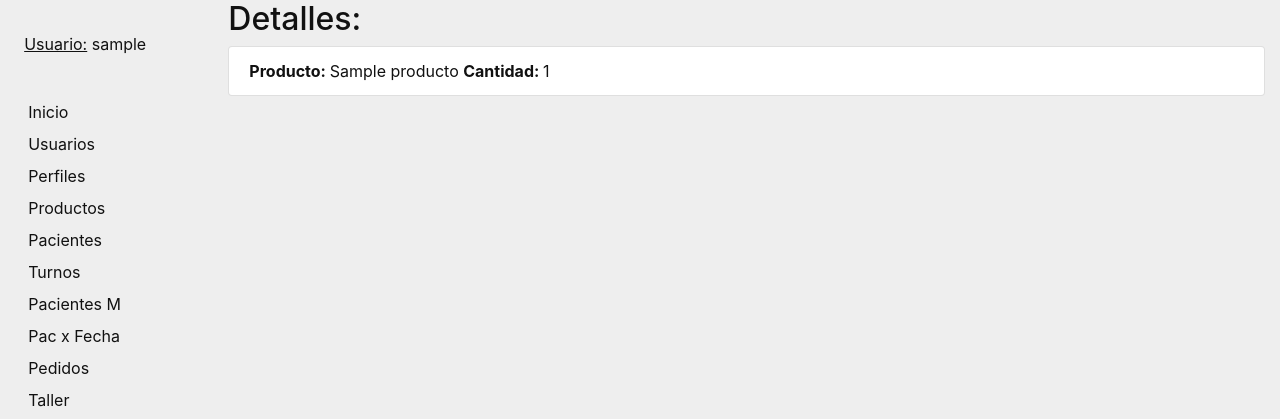
After one commit to Leo-Romero/OptoTec, a Django app: page /verPedT/1/ in a window 1280 px wide. The commit adds this page. Shown: the top 419 px of the page. Run offline with Django 3.2, Linux system fonts and the light colour scheme; a user stored in the database is signed in; tables that the repository leaves empty hold one stand-in row (values such as "Sample post").

Commit message:
fase terminal

```diff
--- a/appweb/urls.py
+++ b/appweb/urls.py
@@ -1,6 +1,6 @@
 from django.urls import path
 from .views import home, signup, addPerfil, listPerfil, editPerfil, addPaciente, listPaciente, editPaciente, listPacienteMed, addHistoria, listHistoria, addTurno, editTurno, listTurno, delTurno, listPacxFecha, addPedido, listPedido, editPedido, listPedidoT, editPedidoT, addProducto, listProducto, editProducto, listPacienteGer, listPedidoGer, listProdGer, listVentGer
-from .views import listRenPedido, addRenPedido, delPedido, vistalistRenPedido
+from .views import listRenPedido, addRenPedido, delPedido, vistalistRenPedido, vistalistRenPedidoT
 
 
 app_name = 'appweb'
@@ -28,6 +28,7 @@ urlpatterns = [
     path('addRenPed/', addRenPedido, name='addRenPed'),
     path('listRenPed/', listRenPedido, name='listRenPed'),
     path('verPed/<int:pk>/', vistalistRenPedido, name='verPed'),
+     path('verPedT/<int:pk>/', vistalistRenPedidoT, name='verPedT'),
     #path('listRenPedEd/<int:pk>/', listRenPedidoEd, name='listRenPedEd'),
     #path('editRenPed/<int:pk>/', editRenPedido, name='editRenPed'),
 
--- a/appweb/views.py
+++ b/appweb/views.py
@@ -761,8 +761,19 @@ def listPedidoT(request):
     """
     Lista solo los pedidos con estado = TALLER
     """
-    pedidos = Pedido.objects.filter(estado__exact='TALLER')
+    pedidos = Pedido.objects.filter(estado='TALLER')
     return render(request, 'appweb/pedido_listT.html', {'pedido_list': pedidos})
+
+
+@login_required
+@permission_required('appweb.tecnico')
+def vistalistRenPedidoT(request, pk):
+    """
+    Vista de renlones por pedido para taller
+    """
+    renglones = RenglonPedido.objects.filter(pedido=pk)
+
+    return render(request, 'appweb/vistaPedRenT.html', {'renglon_list': renglones})
 
 
 @login_required
@@ -778,6 +789,7 @@ def editPedidoT(request, pk):
     else:
         form = PedidoTForm(request.POST, instance=data)
         if form.is_valid():
+            data = form.save(commit=False)
             data.estado = 'FINALIZADO'
             form.save()
             return redirect('appweb:listPedT')
--- a/templates/appweb/pedido_listT.html
+++ b/templates/appweb/pedido_listT.html
@@ -8,10 +8,7 @@
     <ul class="list-group">
         {% for pedido in pedido_list %}
         <li class="list-group-item">
-            <a href="{% url 'appweb:editPedT' pk=pedido.id %}" class="btn btn-primary">&nbsp;Ver&nbsp;</a> <b>Producto:</b> {{ pedido.producto }} &nbsp; <u>Fecha:</u> {{ pedido.fecha }} &nbsp;&nbsp; {{ pedido.paciente }} <br>
-            {% for prod in pedido.producto.all %}
-                &nbsp;&nbsp;&nbsp;&nbsp;&nbsp;&#8594;<b>Producto:</b> {{ prod }} <br>
-            {% endfor %}
+            <a href="{% url 'appweb:editPedT' pk=pedido.id %}" class="btn btn-primary">Editar</a> <a href="{% url 'appweb:verPedT' pk=pedido.id%}" class="btn btn-primary">&nbsp;Ver&nbsp;</a> <u>Fecha:</u> {{ pedido.fecha }} &nbsp;&nbsp; <b>Paciente: </b>{{ pedido.paciente }} <br>
         </li>
         {% endfor %}
     </ul>
--- /dev/null
+++ b/templates/appweb/vistaPedRenT.html
@@ -0,0 +1,18 @@
+{% extends "base_generic.html" %}
+{% block title %}<title>Detalles</title>{% endblock %}
+
+{% block content %}
+{% load static %}
+    <h2>Detalles:</h2>
+    {% if renglon_list %}
+    <ul class="list-group">
+        {% for renglon in renglon_list %}
+        <li class="list-group-item">
+            <b>Producto: </b>{{renglon.producto}} <b>Cantidad: </b>{{renglon.cantidad}}<br>
+        </li>
+        {% endfor %}
+    </ul>
+    {% else %}
+        <p>No hay datos para listar</p>
+    {% endif %}
+{% endblock %}
```
